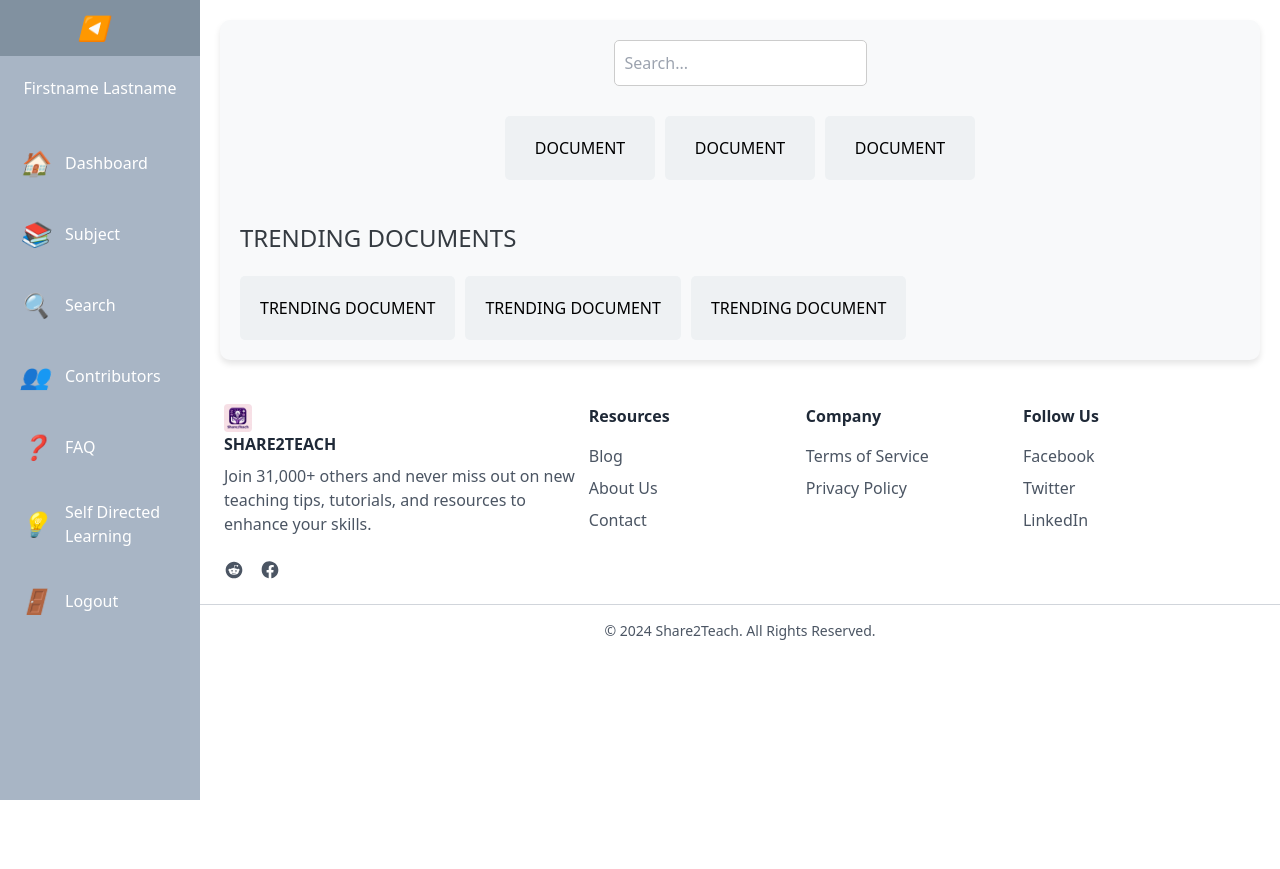
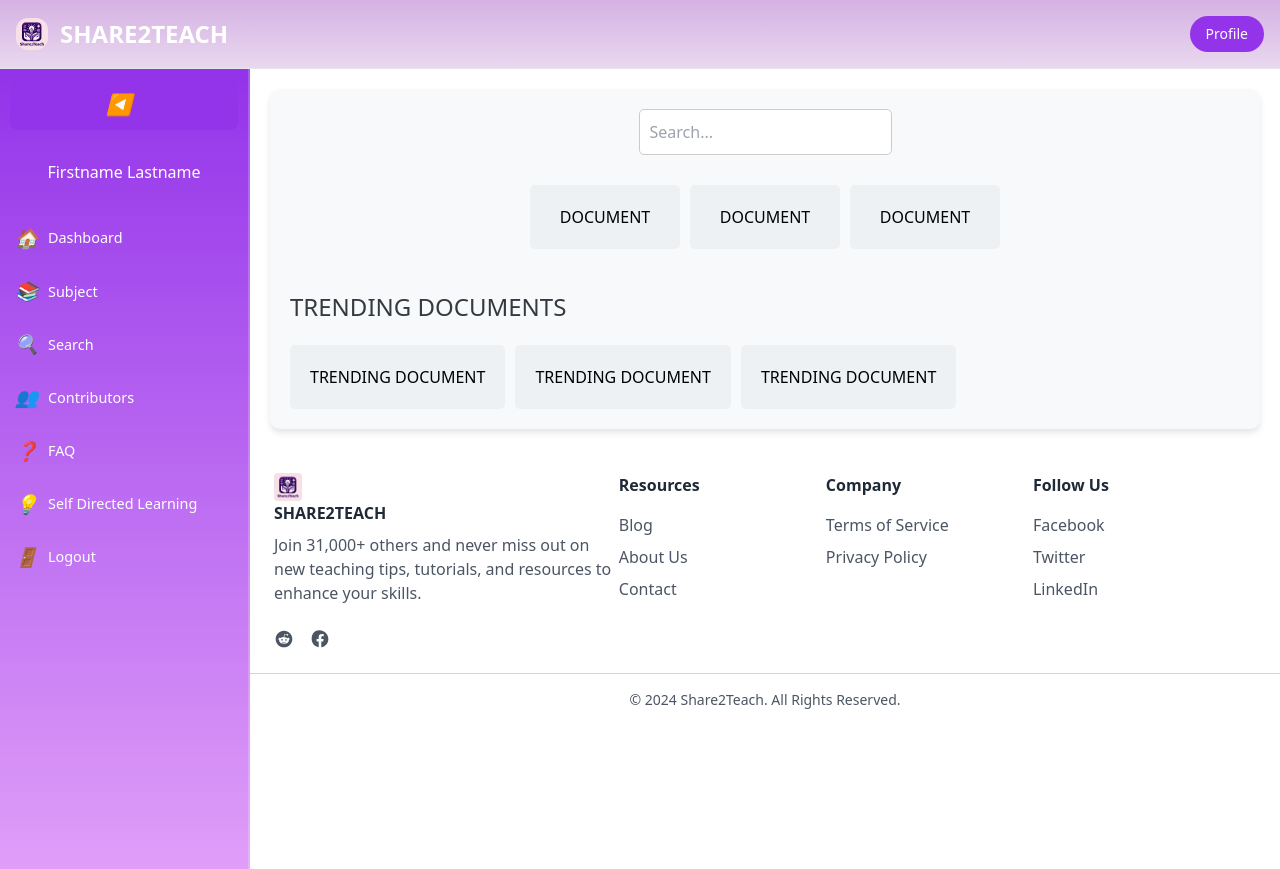
Before and after one commit to Soso-Mabulu/Share2teach-Frontend, a Vue app: page /user-dashboard in a window 1280 px wide. Before the commit the page ends 800 px from the top, so only its background shows below. Built offline with nearby package versions, Linux system fonts and the light colour scheme; what vue3-google-oauth2 would draw is missing.

Commit message:
Refactor sidebar styling and add responsive behavior

```diff
--- /dev/null
+++ b/src/components/MainNavbar.vue
@@ -0,0 +1,117 @@
+<script setup>
+import { RouterLink } from 'vue-router'
+import { ref } from 'vue'
+
+// State to track the menu's visibility on small screens
+const isMenuOpen = ref(false)
+
+// Sidebar links
+const links = [
+  { text: "Dashboard", icon: "🏠", route: "/dashboard" },
+  { text: "Subject", icon: "📚", route: "/subject" },
+  { text: "Search", icon: "🔍", route: "/search" },
+  { text: "Contributors", icon: "👥", route: "/contributors" },
+  { text: "FAQ", icon: "❓", route: "/faq" },
+  { text: "Self Directed Learning", icon: "💡", route: "/self-learning" },
+  { text: "Logout", icon: "🚪", route: "/logout" }, // Added Logout link to sidebar links
+];
+
+function toggleMenu() {
+  isMenuOpen.value = !isMenuOpen.value;
+}
+</script>
+
+<template>
+  <nav
+    class="bg-gradient-to-b from-[var(--color-purple-light)] to-[var(--color-purple-lighter)] w-full z-20 border-b border-gray-200"
+  >
+    <div class="max-w-screen-xl flex flex-wrap items-center justify-between mx-auto p-4">
+      <RouterLink to="/" class="flex items-center space-x-3 rtl:space-x-reverse">
+        <img src="@/assets/logo.jpg" class="h-8 rounded-xl" alt="Logo" />
+        <span class="text-2xl font-semibold text-white">SHARE2TEACH</span>
+      </RouterLink>
+
+
+      <!-- profile link (moved to the far right) -->
+      <div class="flex md:order-2 space-x-3 md:space-x-0 rtl:space-x-reverse">
+        <RouterLink
+            to="/profile"
+            type="button"
+            class="hidden md:block text-white bg-purple-600 hover:bg-purple-700 focus:ring-4 focus:outline-none focus:ring-purple-300 font-medium rounded-full text-sm px-4 py-2 text-center md:ml-4"
+        >
+            Profile
+        </RouterLink>
+      </div>
+
+      <!-- Toggle Button for Small Screens -->
+      <button
+        @click="toggleMenu"
+        type="button"
+        class="inline-flex items-center p-2 w-10 h-10 justify-center text-sm text-gray-200 rounded-lg md:hidden hover:bg-gray-100 focus:outline-none focus:ring-2 focus:ring-gray-200"
+        aria-controls="navbar-sticky"
+        aria-expanded="false"
+      >
+        <span class="sr-only">Open main menu</span>
+        <svg
+          class="w-5 h-5"
+          aria-hidden="true"
+          xmlns="http://www.w3.org/2000/svg"
+          fill="none"
+          viewBox="0 0 17 14"
+        >
+          <path
+            stroke="currentColor"
+            stroke-linecap="round"
+            stroke-linejoin="round"
+            stroke-width="2"
+            d="M1 1h15M1 7h15M1 13h15"
+          />
+        </svg>
+      </button>
+
+      <!-- Navigation Links (sidebar links) -->
+      <div
+        :class="{ hidden: !isMenuOpen, block: isMenuOpen }"
+        class="items-center justify-between w-full md:flex md:w-auto md:order-1"
+        id="navbar-sticky"
+      >
+        <ul
+          class="flex flex-col p-4 md:p-0 mt-4 font-medium border border-gray-100 rounded-lg bg-gray-50 md:space-x-8 rtl:space-x-reverse md:flex-row md:mt-0 md:border-0 md:bg-transparent"
+        >
+            <li v-for="link in links" :key="link.text">
+                <RouterLink
+                    :to="link.route"
+                    class="block py-2 px-4 text-gray-800 rounded-full hover:bg-purple-400 transition-colors duration-300"
+                    aria-current="page"
+                >
+                    <span v-if="isMenuOpen">{{ link.icon }}</span> <!-- Icon only visible in dropdown -->
+                    <span v-if="isMenuOpen">{{ link.text }}</span> <!-- Text only visible in dropdown -->
+                </RouterLink>
+            </li>
+        </ul>
+      </div>
+    </div>
+  </nav>
+</template>
+
+<style scoped>
+nav {
+  --color-purple-light: #d5b1e3; /* Lighter purple */
+  --color-purple-lighter: #e9d8ef; /* Even lighter purple */
+}
+
+nav button {
+  transition: transform 0.2s ease-in-out;
+}
+
+nav button:hover {
+  transform: scale(1.05);
+}
+
+/* Hide the logout button on small screens */
+@media (max-width: 768px) {
+  nav > .hidden {
+    display: none;
+  }
+}
+</style>
--- a/src/components/SideBar.vue
+++ b/src/components/SideBar.vue
@@ -1,5 +1,5 @@
 <template>
-  <div :class="['sidebar', { expanded: isExpanded }]">
+  <div :class="['sidebar', { expanded: isExpanded }, 'bg-gradient-to-b from-[var(--color-purple-light)] to-[var(--color-purple-lighter)]']">
     <!-- Toggle Button -->
     <div class="toggle-btn" @click="toggleSidebar">
       <i class="icon">{{ isExpanded ? '◀️' : '▶️' }}</i>
@@ -14,7 +14,7 @@
     <nav>
       <ul>
         <li v-for="link in links" :key="link.text">
-          <router-link :to="link.route">
+          <router-link :to="link.route" class="nav-link">
             <i class="icon">{{ link.icon }}</i>
             <span v-if="isExpanded">{{ link.text }}</span>
           </router-link>
@@ -53,25 +53,39 @@ export default {
 </script>
 
 <style scoped>
+nav {
+  --color-purple-light: #9333ea; /* Lighter purple */
+  --color-purple-lighter: #e09ef8; /* Even lighter purple */
+}
+
 .sidebar {
-  width: 60px;
-  background-color: #a8b5c5;
+  width: 60px; /* Width when collapsed */
   height: 100vh;
   transition: width 0.3s ease;
   overflow-x: hidden;
   position: relative;
+  display: none; /* Initially hide the sidebar */
+  background: linear-gradient(to bottom, #9333ea, #e09ef8);
+  border-right: 2px solid rgba(255, 255, 255, 0.2);
 }
 
 .sidebar.expanded {
-  width: 200px;
+  width: 250px; /* Width when expanded */
+}
+
+/* New style for the collapsed state */
+.sidebar:not(.expanded) {
+  width: 60px; /* Collapsed state width */
 }
 
 .toggle-btn {
-  background-color: #8191a0;
+  background-color: #9333ea;
   color: #ffffff;
   padding: 10px;
   text-align: center;
   cursor: pointer;
+  border-radius: 8px;
+  margin: 10px;
 }
 
 .user-info {
@@ -89,29 +103,54 @@ nav ul li {
   margin: 15px 0;
 }
 
-nav ul li a {
+nav ul li .nav-link {
   text-decoration: none;
   color: #ffffff;
   display: flex;
   align-items: center;
-  padding: 10px 20px;
+  padding: 5px 15px; /* Smaller link padding */
+  border-radius: 25px; /* Round links */
+  transition: background-color 0.3s ease, transform 0.2s ease;
+  font-size: 0.9em; /* Smaller font size */
 }
 
-nav ul li a:hover {
-  background-color: #8191a0;
+nav ul li .nav-link:hover {
+  background-color: rgba(255, 255, 255, 0.2);
+  transform: scale(1.05); /* Slight scale effect on hover */
 }
 
 .icon {
-  font-size: 1.5em;
-  margin-right: 15px;
+  font-size: 1.3em; /* Slightly smaller icon size */
+  margin-right: 10px; /* Reduced margin */
   transition: margin 0.3s ease;
+  display: inline-block; /* Ensure icons are inline */
 }
 
 .sidebar:not(.expanded) .icon {
   margin-right: 0;
 }
 
-.sidebar:not(.expanded) nav ul li a {
+.sidebar:not(.expanded) nav ul li .nav-link {
   justify-content: center;
 }
+
+/* Responsive styles */
+@media (min-width: 768px) { /* Show sidebar on larger screens */
+  .sidebar {
+    display: block;
+    width: 12%; /* Responsive width when expanded */
+  }
+}
+
+@media (min-width: 1200px) { /* Increase sidebar width on larger screens */
+  .sidebar {
+    width: 15%; /* Adjust width for larger screens */
+  }
+}
+
+@media (max-width: 600px) { /* Hide sidebar on mobile */
+  .sidebar {
+    display: none;
+  }
+}
 </style>
--- a/src/views/PublicUserView.vue
+++ b/src/views/PublicUserView.vue
@@ -2,9 +2,12 @@
 import Sidebar from '@/components/Sidebar.vue'; // Adjust the import path as necessary
 import PublicHero from '@/components/PublicHero.vue'; // Import the PublicHero component
 import LandingFooter from '@/components/LandingFooter.vue'; // Import the Footer
+import MainNavbar from '@/components/MainNavbar.vue';
 </script>
 
 <template>
+  <MainNavbar />
+  <div>
     <div class="min-h-screen flex flex-col lg:flex-row">
       <!-- Sidebar -->
       <Sidebar />
@@ -17,6 +20,7 @@ import LandingFooter from '@/components/LandingFooter.vue'; // Import the Footer
         <LandingFooter />
       </div>
     </div>
+  </div>
 </template>
 
 <style scoped>
```
Lines whose indentation alone changed are shown as unchanged.
